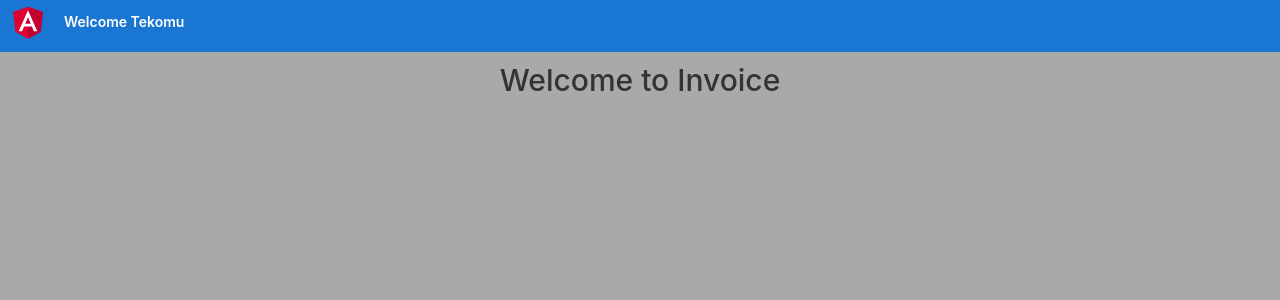
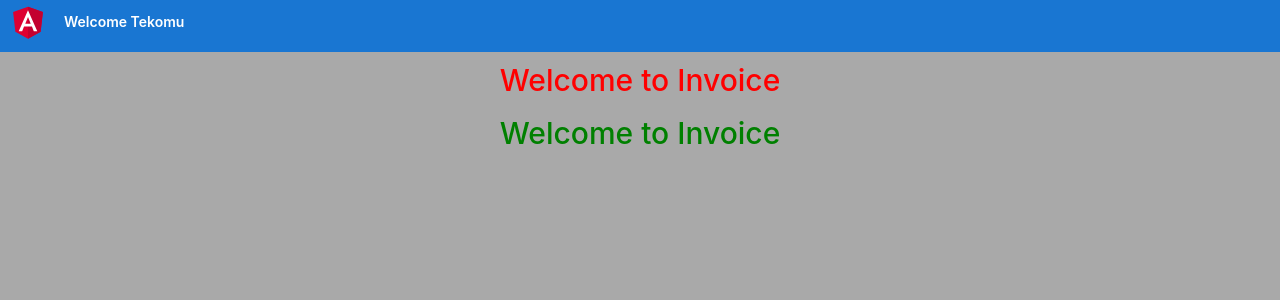
Before and after one commit to abmrifat1/Angular-Test-Project, an Angular app: page / in a window 1280 px wide. Shown: the top 300 px of the page. Built offline with nearby package versions, Linux system fonts and the light colour scheme.

Commit message:
css dynamic

```diff
--- a/src/app/invoice/invoice.component.html
+++ b/src/app/invoice/invoice.component.html
@@ -1,4 +1,6 @@
 <div style="text-align:center">
-    <h2>Welcome to Invoice</h2>
+    <h2 [class.text_danger]="hasError">Welcome to Invoice</h2>
+
+    <h2 [class]="successText">Welcome to Invoice</h2>
 
   </div>
--- a/src/app/invoice/invoice.component.scss
+++ b/src/app/invoice/invoice.component.scss
@@ -0,0 +1,6 @@
+.text_danger {
+  color: red;
+}
+.text_success {
+  color: green;
+}
--- a/src/app/invoice/invoice.component.ts
+++ b/src/app/invoice/invoice.component.ts
@@ -9,7 +9,11 @@ export class InvoiceComponent implements OnInit {
 
   constructor() { }
 
+  public hasError=true;
+  public successText='text_success';
   ngOnInit(): void {
+
+
   }
 
 }
```
